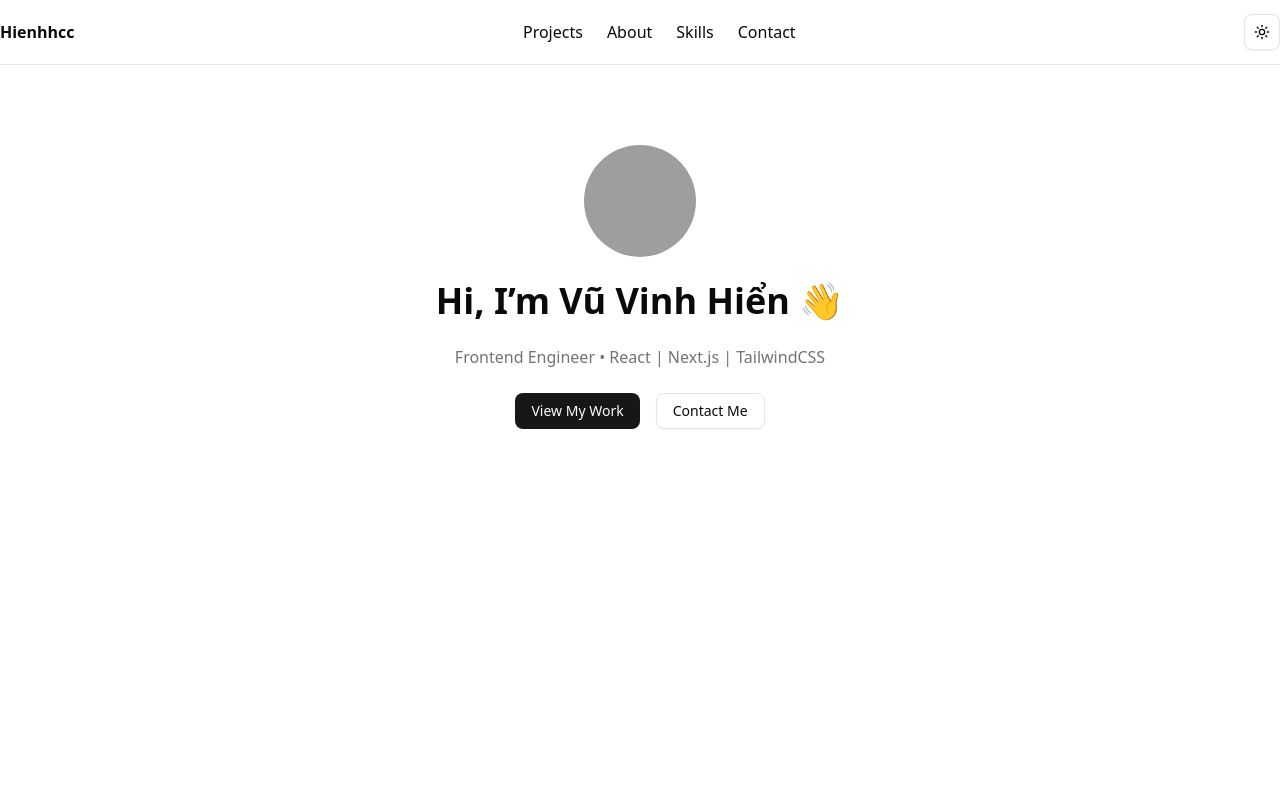
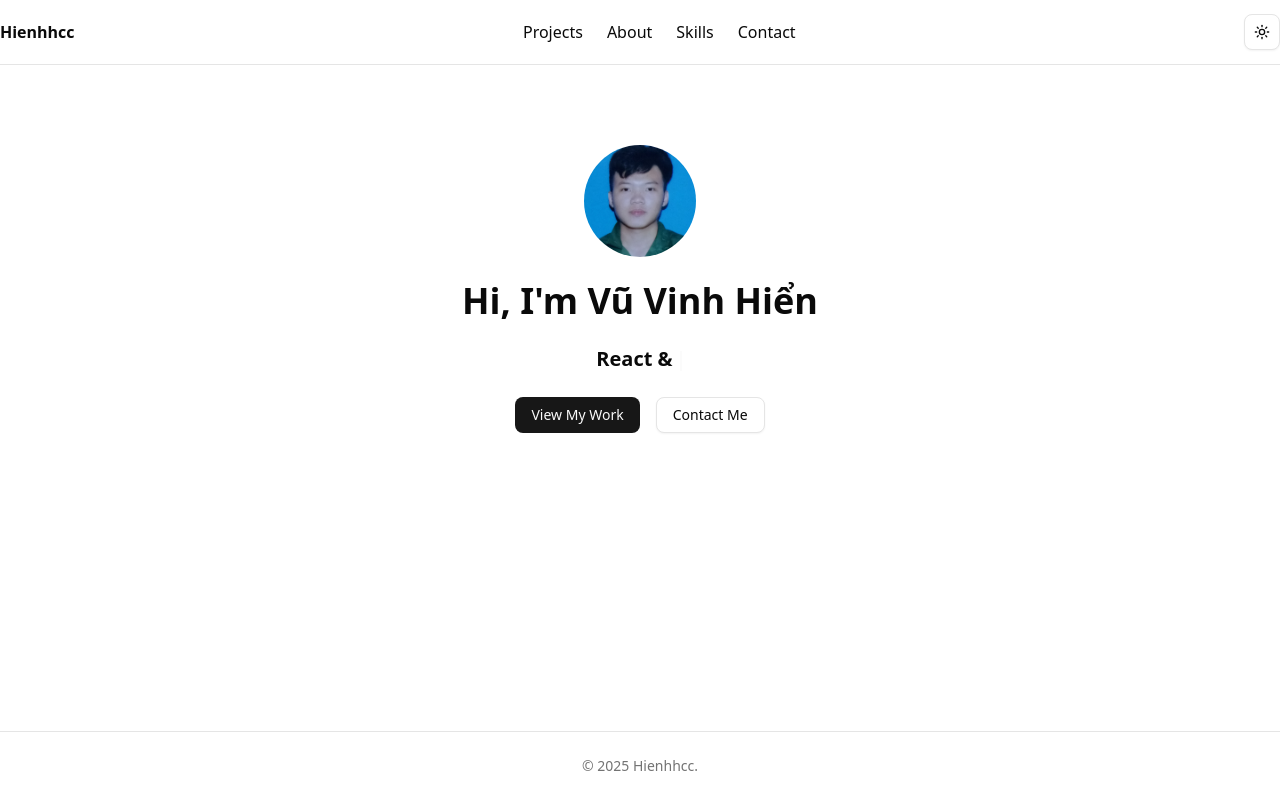
Before and after one commit to hienhhcc/portfolio-v2, a Next.js app: page / in a window 1280 px wide. Built offline with nearby package versions, Linux system fonts and the light colour scheme; grey boxes are pictures that could not be loaded.

Commit message:
Add Typewriter, add hamburger menu on small screen sizes

```diff
--- a/package.json
+++ b/package.json
@@ -21,6 +21,7 @@
     "next-themes": "^0.4.6",
     "react": "19.1.0",
     "react-dom": "19.1.0",
+    "react-simple-typewriter": "^5.0.1",
     "tailwind-merge": "^3.3.1"
   },
   "devDependencies": {
--- a/src/app/components/Footer/index.tsx
+++ b/src/app/components/Footer/index.tsx
@@ -1,7 +1,7 @@
 export default function Footer() {
   return (
-    <footer className="border-t py-6 text-center text-sm text-muted-foreground">
-      © 2025 Hienhhcc. Built with Next.js, Tailwind & shadcn/ui.
+    <footer className="border-t py-6 text-center text-sm text-muted-foreground mt-auto">
+      © 2025 Hienhhcc.
     </footer>
   );
 }
--- /dev/null
+++ b/src/app/components/Hero/NameText.tsx
@@ -0,0 +1,5 @@
+"use client";
+
+export default function NameText() {
+  return <h1 className="text-4xl font-bold">Hi, I&apos;m Vũ Vinh Hiển</h1>;
+}
--- /dev/null
+++ b/src/app/components/Hero/Typewriter.tsx
@@ -0,0 +1,23 @@
+"use client";
+
+import { Typewriter as ReactSimpleTypewriter } from "react-simple-typewriter";
+
+export default function TypeWriter() {
+  return (
+    <ReactSimpleTypewriter
+      words={[
+        "I am a FrontEnd Engineer",
+        "React & Next.js Enthusiast",
+        "TypeScript Lover",
+        "FullStack Engineer In Progress",
+        "Always Learning, Always Building",
+      ]}
+      loop={3}
+      cursor
+      cursorStyle="|"
+      typeSpeed={70}
+      deleteSpeed={50}
+      delaySpeed={2000}
+    />
+  );
+}
--- a/src/app/components/Hero/index.tsx
+++ b/src/app/components/Hero/index.tsx
@@ -1,6 +1,8 @@
 import { Button } from "@/components/ui/button";
 import { Avatar, AvatarImage } from "@/components/ui/avatar";
 import Link from "next/link";
+import TypeWriter from "@/app/components/Hero/Typewriter";
+import NameText from "@/app/components/Hero/NameText";
 
 export default function Hero() {
   return (
@@ -8,9 +10,9 @@ export default function Hero() {
       <Avatar className="h-28 w-28">
         <AvatarImage src="/me.jpg" alt="Your Name" />
       </Avatar>
-      <h1 className="text-4xl font-bold">Hi, I’m Vũ Vinh Hiển 👋</h1>
-      <p className="text-muted-foreground max-w-lg">
-        Frontend Engineer • React | Next.js | TailwindCSS
+      <NameText />
+      <p className="text-xl font-semibold text-foreground max-w-lg whitespace-nowrap">
+        <TypeWriter />
       </p>
       <div className="flex gap-4">
         <Button asChild>
--- a/src/app/components/Navbar/DesktopNavLinks.tsx
+++ b/src/app/components/Navbar/DesktopNavLinks.tsx
@@ -1,5 +1,20 @@
-import { navLinks } from "@/app/constants";
+import { CodeIcon, MailIcon, RocketIcon, UserIcon } from "lucide-react";
 import Link from "next/link";
+
+export const navLinks = [
+  {
+    href: "#projects",
+    label: "Projects",
+    icon: <RocketIcon className="w-4 h-4" />,
+  },
+  { href: "#about", label: "About", icon: <UserIcon className="w-4 h-4" /> },
+  { href: "#skills", label: "Skills", icon: <CodeIcon className="w-4 h-4" /> },
+  {
+    href: "#contact",
+    label: "Contact",
+    icon: <MailIcon className="w-4 h-4" />,
+  },
+];
 
 export default function DesktopNavLinks() {
   return (
--- a/src/app/components/Navbar/Hamburger.tsx
+++ b/src/app/components/Navbar/Hamburger.tsx
@@ -1,8 +1,15 @@
 "use client";
-import { navLinks } from "@/app/constants";
+import { navLinks } from "@/app/components/Navbar/DesktopNavLinks";
 import { Button } from "@/components/ui/button";
-import { Sheet, SheetContent, SheetTrigger } from "@/components/ui/sheet";
-import { Menu, Link } from "lucide-react";
+import {
+  Sheet,
+  SheetContent,
+  SheetHeader,
+  SheetTitle,
+  SheetTrigger,
+} from "@/components/ui/sheet";
+import { MenuIcon } from "lucide-react";
+import Link from "next/link";
 import { useState } from "react";
 
 export default function Hamburger() {
@@ -17,20 +24,26 @@ export default function Hamburger() {
           className="md:hidden"
           aria-label="Menu"
         >
-          <Menu className="h-6 w-6" />
+          <MenuIcon className="h-6 w-6" />
         </Button>
       </SheetTrigger>
       <SheetContent side="right" className="w-64">
-        <nav className="flex flex-col gap-6 mt-10">
+        <SheetHeader>
+          <SheetTitle>Navigations</SheetTitle>
+        </SheetHeader>
+
+        <nav className="flex flex-col gap-6 mt-2 px-4">
           {navLinks.map((link) => (
+            <div key={link.href} className="flex gap-2 items-center">
+              {link.icon}
               <Link
-              key={link.href}
                 href={link.href}
                 onClick={() => setOpen(false)} // close after click
                 className="text-lg hover:underline"
               >
                 {link.label}
               </Link>
+            </div>
           ))}
         </nav>
       </SheetContent>
--- a/src/app/components/Navbar/index.tsx
+++ b/src/app/components/Navbar/index.tsx
@@ -1,4 +1,5 @@
 import DesktopNavLinks from "@/app/components/Navbar/DesktopNavLinks";
+import Hamburger from "@/app/components/Navbar/Hamburger";
 import ThemeToggle from "@/app/components/Navbar/ThemeToggle";
 import Link from "next/link";
 
@@ -10,7 +11,10 @@ export default function Navbar() {
           Hienhhcc
         </Link>
         <DesktopNavLinks />
-        <ThemeToggle />
+        <div className="flex gap-2">
+          <ThemeToggle />
+          <Hamburger />
+        </div>
       </nav>
     </header>
   );
--- a/src/app/constants/index.ts
+++ /dev/null
@@ -1,6 +0,0 @@
-export const navLinks = [
-  { href: "#projects", label: "Projects" },
-  { href: "#about", label: "About" },
-  { href: "#skills", label: "Skills" },
-  { href: "#contact", label: "Contact" },
-];
--- /dev/null
+++ b/src/app/hooks/useIsMobile.tsx
@@ -0,0 +1,23 @@
+"use client";
+
+import { useEffect, useState } from "react";
+
+export default function useIsMobile() {
+  const [isMobile, setIsMobile] = useState(false);
+
+  useEffect(() => {
+    const mediaQuery = window.matchMedia("(max-width:639px)");
+
+    const handleChange = (e: MediaQueryListEvent | MediaQueryList) => {
+      setIsMobile(e.matches);
+    };
+
+    handleChange(mediaQuery);
+
+    mediaQuery.addEventListener("change", handleChange);
+
+    return () => mediaQuery.removeEventListener("change", handleChange);
+  }, []);
+
+  return isMobile;
+}
--- a/src/app/layout.tsx
+++ b/src/app/layout.tsx
@@ -4,6 +4,7 @@ import "./globals.css";
 import { ReactNode } from "react";
 import { ThemeProvider } from "@/app/components/ThemeProvider";
 import Navbar from "@/app/components/Navbar";
+import Footer from "@/app/components/Footer";
 
 const geistSans = Inter({
   variable: "--font-geist-sans",
@@ -21,9 +22,9 @@ export default function RootLayout({
   children: ReactNode;
 }>) {
   return (
-    <html lang="en" suppressHydrationWarning>
+    <html lang="en" suppressHydrationWarning className="w-full h-full">
       <body
-        className={`${geistSans.variable} bg-background text-foreground antialiased`}
+        className={`${geistSans.variable} bg-background text-foreground antialiased flex flex-col w-full h-full`}
       >
         <ThemeProvider
           attribute="class"
@@ -32,8 +33,8 @@ export default function RootLayout({
           disableTransitionOnChange
         >
           <Navbar />
-          <main className="container mx-auto px-4">{children}</main>
-          {/* <Footer /> */}
+          <main className="container mx-auto px-4 flex-1">{children}</main>
+          <Footer />
         </ThemeProvider>
       </body>
     </html>
```
Also changed, not shown: public/me.jpg (added), 1 other file (tests, documents, lock files or other folders). Lines whose indentation alone changed are shown as unchanged.
